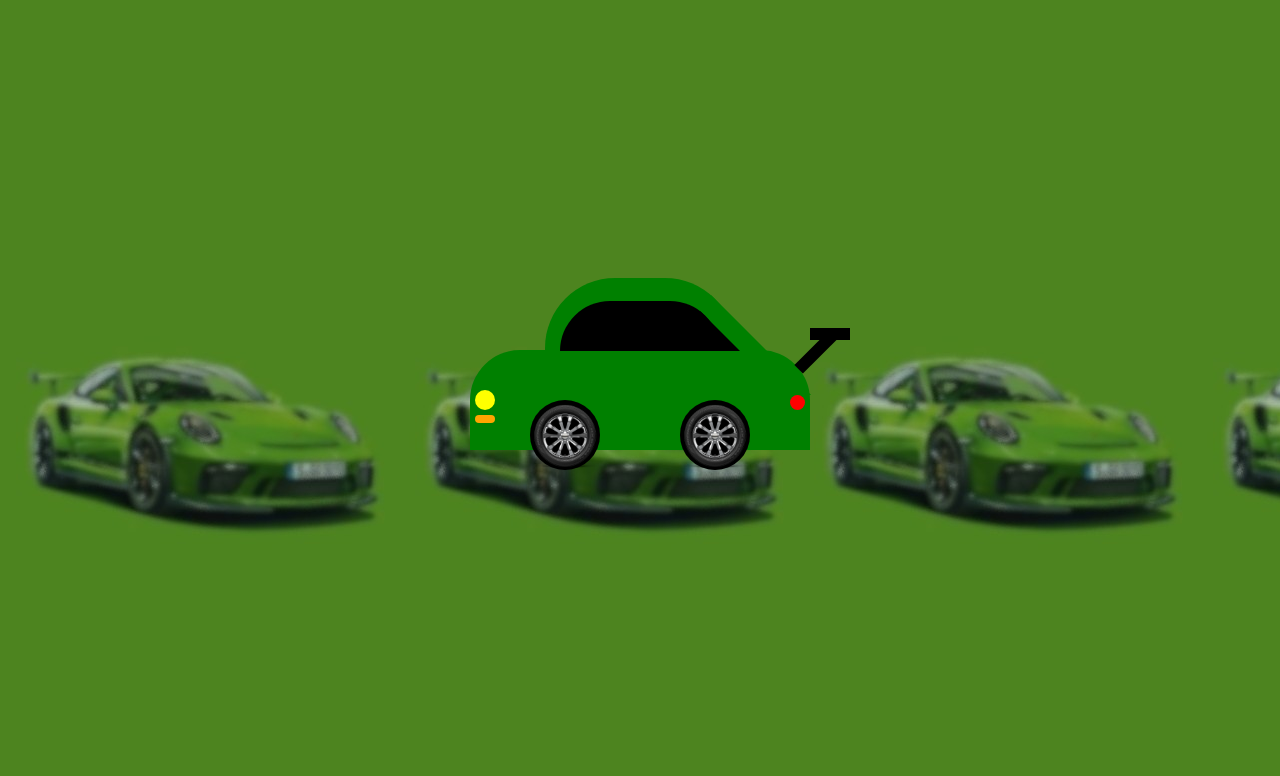
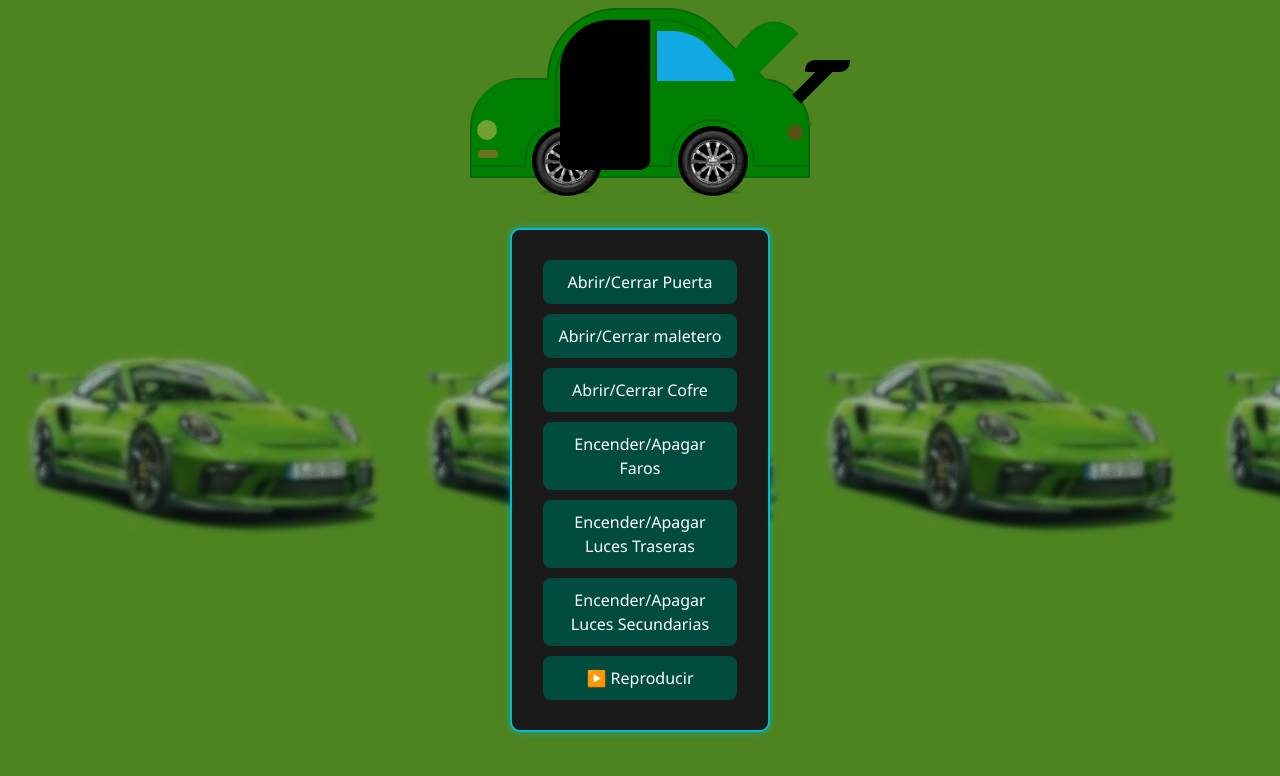
Before and after one commit to jrvrr/CarroWeb, a plain HTML site: page index.html in a window 1280 px wide. Drawn offline with nearby package versions, Linux system fonts and the light colour scheme.

Commit message:
feat: funciones y diseño en el carro

```diff
--- a/css/style.css
+++ b/css/style.css
@@ -1,9 +1,10 @@
 
 body {
   display: flex;
-  justify-content: center;
+  flex-direction: column;
   align-items: center;
   height: 100vh;
+  justify-content: center;
   background-image: url('/images/car.jpg');
   }
 
@@ -12,28 +13,200 @@ body {
   width: 340px;
   height: 100px;
   background-color: green;
+  border: 2px solid rgb(8, 104, 8);
   border-radius: 50px 50px 0 0;
+  margin: 30px;
   }
 
-.car::after {
+  .hood {
+    overflow: visible;
+    position: absolute;
+    top: 0px;
+    left: 1px;
+    width: 80px;
+    height: 45px;
+    background-color: green;
+    border-radius: 90px 80px 0 0;
+    transform-origin: bottom left;
+    transition: transform 0.6s ease;
+    z-index: 5;
+  }
+
+  .bell{
+    overflow: visible;
+    position: absolute;
+    top: -25px;
+    left: 270px;
+    width: 80px;
+    height: 35px;
+    background-color: green;
+    border-radius: 90px 80px 0 0;
+    transform-origin: bottom left;
+    transition: transform 0.6s ease;
+    transform: rotate(-45deg);
+    z-index: 5;
+ }
+
+ .puerta {
+  position: absolute;
+  left: 88px;
+  top: -60px;
+  width: 90px;
+  height: 150px;
+  border: 4px solid black;
+  border-radius: 50px 0 10px 10px;
+  background: black;
+  box-shadow: inset 0 0 0 4px black;
+  z-index: 6;
+}
+
+  .diagonal {
+    content: "";
+    position: absolute;
+    top: -55px;
+    right: -4px;
+    width: 100px;
+    height: 100px;
+    background-color: green;
+    clip-path: polygon(0% 0%, 100% 100%, 0% 100%);
+    z-index: 2;
+  }
+
+.diagonal::before {
   content: "";
   position: absolute;
-  top: -55px;
-  right: -1.1px;
-  width: 100px;
-  height: 100px;
-  background-color: green;
-  clip-path: polygon(0% 0%, 100% 100%, 0% 100%);
+  top: -1px;
+  left: 0;
+  width: 75px;
+  height: 2px;
+  background-color:  rgb(8, 104, 8);
+  transform: rotate(45deg);
+  transform-origin: top left;
 }
 
 .roof{
   position: absolute;
   width: 190px;
-  height: 90px;
+  height: 72px;
   background-color: green;
   border-radius: 70px 70px 0 0;
   top: -72px;
   left: 75px;
+  border-left: 2px solid rgb(8, 104, 8);
+  border-top: 2px solid rgb(8, 104, 8);
+}
+/*
+.borderoof{
+  position: absolute;
+  width: 190px;
+  height: 65px;
+  background-color: transparent;
+  border-radius: 70px 70px 0 0;
+  top: -66px;
+  left: 80px;
+  border-left: 2px solid rgb(8, 104, 8);
+  border-top: 2px solid rgb(8, 104, 8);
+  z-index: 2;
+}*/
+
+.borderroof-left {
+  position: absolute;
+  width: 90px;
+  height: 60px;
+  top: -61px;
+  left: 83px;
+  border-top-left-radius: 70px;
+  border-top: 2px solid rgb(8, 104, 8);
+  border-left: 2px solid rgb(8, 104, 8);
+  background-color: transparent;
+  z-index: 2;
+}
+
+.borderroof-right {
+  position: absolute;
+  width: 90px;
+  height: 80px;
+  top: -61px;
+  left: 170px;
+  border-top-right-radius: 70px;
+  border-top: 2px solid rgb(8, 104, 8);
+  background-color: transparent;
+  z-index: 2;
+}
+
+.bordercar{
+  position: absolute;
+  width: 53px;
+  height: 2px;
+  top: 85px;
+  background-color: rgb(8, 104, 8);
+}
+
+.bordercarmiddle{
+  position: absolute;
+  width: 65px;
+  height: 2px;
+  top: 85px;
+  left: 135px;
+  background-color: rgb(8, 104, 8);
+}
+
+.bordercarend{
+  position: absolute;
+  width: 54px;
+  height: 2px;
+  top: 85px;
+  left: 282px;
+  background-color: rgb(8, 104, 8);
+}
+
+.fender {
+  position: absolute;
+
+}
+
+.fender.left {
+  top: 39px;
+  left: 52px;
+  border-radius: 85px 85px 0 0;
+  border: 2px solid rgb(8, 104, 8);
+  border-bottom: none;
+  width: 85px;
+  height: 48.2px;
+  background-color: transparent;
+}
+
+.fender.right {
+  top: 39px;
+  right: -283px;
+  border-radius: 85px 85px 0 0;
+  border: 2px solid rgb(8, 104, 8);
+  border-bottom: none;
+  width: 85px;
+  height: 48.2px;
+  background-color: transparent;
+  z-index: 3;
+}
+
+.borderdoor{
+  position: absolute;
+  width: 2px;
+  height: 146px;
+  background-color: rgb(8, 104, 8);
+  top: -60px;
+  left: 177px;
+  z-index: 4;
+
+}
+
+.borderexternal{
+  position: absolute;
+  width: 2px;
+  height: 42px;
+  background-color: rgb(8, 104, 8);
+  top: -1px;
+  left: 83px;
+  z-index: 4;
 }
 
 .window {
@@ -43,9 +216,20 @@ body {
   left: 90px;
   width: 160px;
   height: 50px;
-  background-color: black;
+  background-color: rgb(18, 168, 228);
   border-radius: 50px 50px 0 0;
-  z-index: 100;
+  z-index: 2;
+}
+
+.section{
+  position: absolute;
+  width: 15px;
+  height: 50px;
+  left: 80px;
+  background-color: green;
+  border-left: 2px solid rgb(8, 104, 8);
+  border-right: 2px solid rgb(8, 104, 8);
+  z-index: 1;
 }
 
 .window::after {
@@ -55,7 +239,7 @@ body {
   right: -20px;
   width: 40px;
   height: 40px;
-  background-color: black;
+  background-color: rgb(18, 168, 228);
   clip-path: polygon(0% 0%, 100% 100%, 0% 100%);
 }
 
@@ -96,10 +280,11 @@ img{
 
 .spoiler-bar {
   position: absolute;
-  top: -22px;
-  right: -40px;
-  width: 40px;
+  top: -20px;
+  right: -42px;
+  width: 45px;
   height: 12px;
+  border-radius: 10px 0;
   background-color: black;
 }
 
@@ -109,18 +294,19 @@ img{
     top: 40px;
     width: 20px;
     height: 20px;
-    background-color: yellow;
+    background-color: rgba(184, 184, 73, 0.596);
     border-radius: 50%;
+    z-index: 5;
 }
 
-.headlight::after {
+.secondarylight {
   content: "";
   position: absolute;
-  top: 25px;
-  right: 0;
+  top: 70px;
+  right: 310px;
   width: 20px;
   height: 8px;
-  background-color: orange;
+  background-color: rgba(143, 107, 39, 0.76);
   border-radius: 50px;
 }
 
@@ -130,6 +316,43 @@ img{
   top: 45px;
   width: 15px;
   height: 15px;
-  background-color: red;
+  background-color: rgba(168, 39, 39, 0.541);
   border-radius: 50%;
+  transition: background 0.3s;
 }
+
+.controls {
+  margin: 20px;
+  padding: 20px;
+  width: 260px;
+  background-color: #1a1a1a;
+  border: 2px solid #00bcd4;
+  border-radius: 10px;
+  box-shadow: 0 0 10px rgba(0, 188, 212, 0.5);
+}
+
+.controls button {
+  display: block;
+  margin: 10px auto;
+  width: 90%;
+  padding: 10px 15px;
+  font-size: 16px;
+  font-family: 'Segoe UI', sans-serif;
+  background-color: #004d40;
+  color: white;
+  border: none;
+  border-radius: 8px;
+  cursor: pointer;
+  transition: all 0.3s ease;
+}
+
+.controls button:hover {
+  background-color: #00796b;
+  transform: scale(1.03);
+  box-shadow: 0 0 8px rgba(0, 255, 200, 0.5);
+}
+
+.controls button:active {
+  transform: scale(0.98);
+  background-color: #00332f;
+}
--- a/index.html
+++ b/index.html
@@ -9,7 +9,34 @@
 </head>
 <body>
     <div class="car">
+
+        <audio id="miAudio" src="assets/plan b.mp3"></audio>
+
+        <div class="hood" id="hood"></div>
+        <div class="bell" id="bell"></div>
+
+        <div class="puerta"  id="puerta"></div>
+
+
+        <div class="bordercar"></div>
+        <div class="bordercarmiddle"></div>
+        <div class="bordercarend"></div>
+
+        <div class="borderroof-left"></div>
+        <div class="borderroof-right"></div>
+
+
+        <div class="borderexternal"></div>
+        <div class="borderdoor"></div>
+
+        <div class="fender">
+            <div class="fender left"></div>
+            <div class="fender right"></div>
+
+        </div>
+        <div class="diagonal"></div>
         <div class="window">
+            <div class="section"></div>
             <div class="left"></div>
             <div class="right"></div>
         </div>
@@ -21,10 +48,25 @@
         <div class="wheel rear">
             <img src="/images/llanta.png" alt="">
         </div>
-        <div class="headlight"></div>
-        <div class="taillight"></div>
+        <div class="headlight"  id="headlight"></div>
+        <div class="taillight" id="taillight"></div>
+        <div class="secondarylight" id="secondarylight"></div>
         <div class="roof"></div>
         <div class=""></div>
     </div>
+
+    <div class="controls">
+        <button id="togglePuerta">Abrir/Cerrar Puerta</button>
+        <button onclick="toggleBell()">Abrir/Cerrar maletero</button>
+        <button onclick="toggleHood()">Abrir/Cerrar Cofre</button>
+        <button onclick="toggleHeadlights()">Encender/Apagar Faros</button>
+        <button onclick="toggleTaillights()">Encender/Apagar Luces Traseras</button>
+        <button onclick="toggleSecondarylights()">Encender/Apagar Luces Secundarias</button>
+        <button id="btnMusica" onclick="toggleMusica()">▶️ Reproducir</button>
+
+    </div>
+
 </body>
+<script src="/js/script.js"></script>
+
 </html>
--- a/js/script.js
+++ b/js/script.js
@@ -0,0 +1,60 @@
+function toggleHeadlights() {
+    const headlight = document.getElementById("headlight");
+    if (headlight.style.backgroundColor === "yellow") {
+        headlight.style.backgroundColor = "rgba(184, 184, 73, 0.596)";
+    } else {
+        headlight.style.backgroundColor = "yellow";
+    }
+}
+
+function toggleTaillights() {
+    const taillight = document.getElementById("taillight");
+    if (taillight.style.backgroundColor === "red") {
+        taillight.style.backgroundColor = "rgba(168, 39, 39, 0.541)";
+    } else {
+        taillight.style.backgroundColor = "red";
+    }
+}
+
+function toggleSecondarylights() {
+    const secondarylight = document.getElementById("secondarylight");
+    if (secondarylight.style.backgroundColor === "orange") {
+        secondarylight.style.backgroundColor = "rgba(170, 116, 17, 0.76)";
+    } else {
+        secondarylight.style.backgroundColor = "orange";
+    }
+}
+
+let hoodOpen = false;
+function toggleHood() {
+    const hood = document.getElementById('hood');
+    hoodOpen = !hoodOpen;
+    hood.style.transform = hoodOpen ? 'rotate(-50deg)' : 'rotate(0deg)';
+}
+
+let bellOpen = false;
+function toggleBell() {
+    const bell = document.getElementById('bell');
+    bellOpen = !bellOpen;
+    bell.style.transform = bellOpen ? 'rotate(-90deg)' : 'rotate(45deg)';
+}
+
+const audio = document.getElementById("miAudio");
+const btnMusica = document.getElementById("btnMusica");
+
+function toggleMusica() {
+    if (audio.paused) {
+        audio.play();
+        btnMusica.textContent = "⏸️ Pausar";
+    } else {
+        audio.pause();
+        btnMusica.textContent = "▶️ Reproducir";
+    }
+}
+
+const btnPuerta = document.getElementById("togglePuerta");
+const puerta = document.getElementById("puerta");
+
+btnPuerta.addEventListener("click", () => {
+    puerta.style.display = puerta.style.display === "none" ? "block" : "none";
+});
```
Also changed, not shown: 1 other file.
